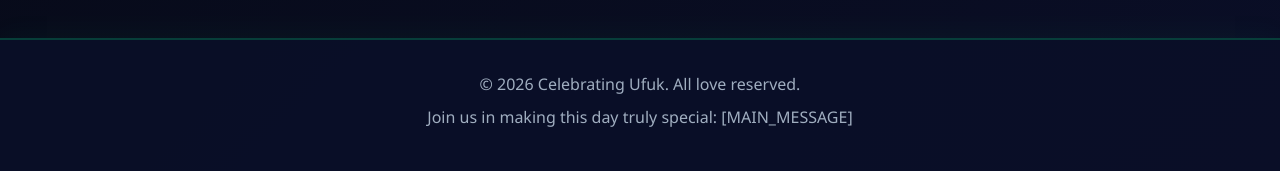
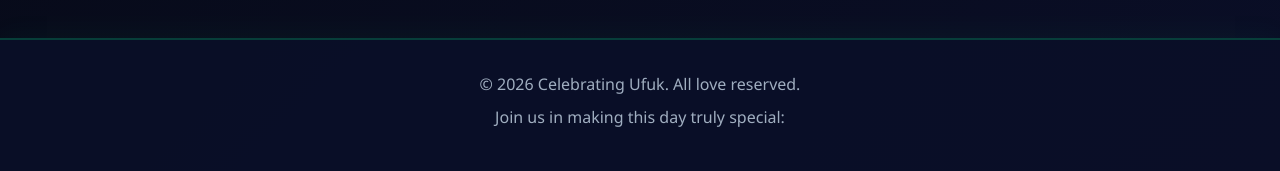
Before and after one commit to annikam873/Mitttest, a Flask app: page / in a window 1280 px wide. Shown: the part 1192-1363 px from the top of the page. Run offline with Flask 3, Linux system fonts and the light colour scheme.

Commit message:
Update base.html

```diff
--- a/app/presentation/templates/base.html
+++ b/app/presentation/templates/base.html
@@ -25,4 +25,4 @@
 {% block content %}{% endblock %}
 </main>
 
-<footer class="footer"> <div class="container"> <p>&copy; 2026 Celebrating Ufuk. All love reserved.</p> <p>Join us in making this day truly special: [MAIN_MESSAGE]</p> </div> </footer> </body> </html>
+<footer class="footer"> <div class="container"> <p>&copy; 2026 Celebrating Ufuk. All love reserved.</p> <p>Join us in making this day truly special: </p> </div> </footer> </body> </html>
```
